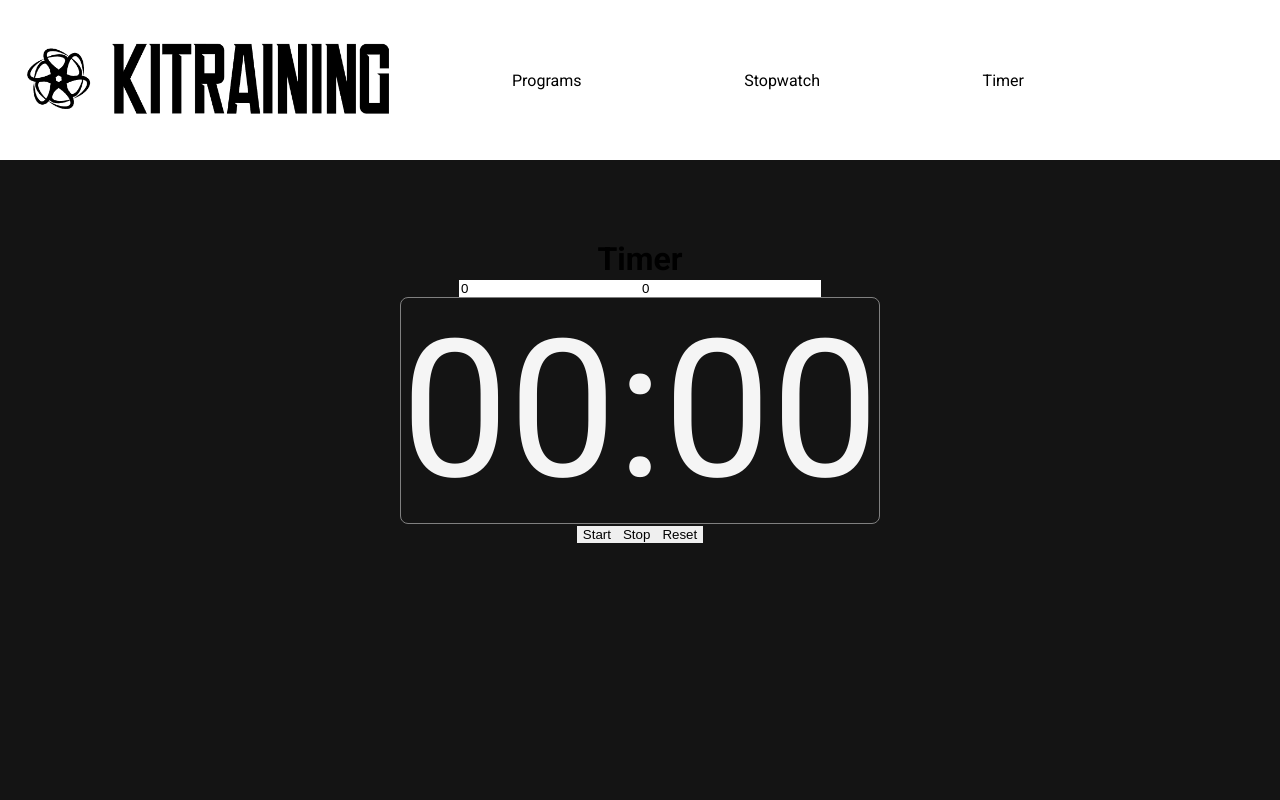
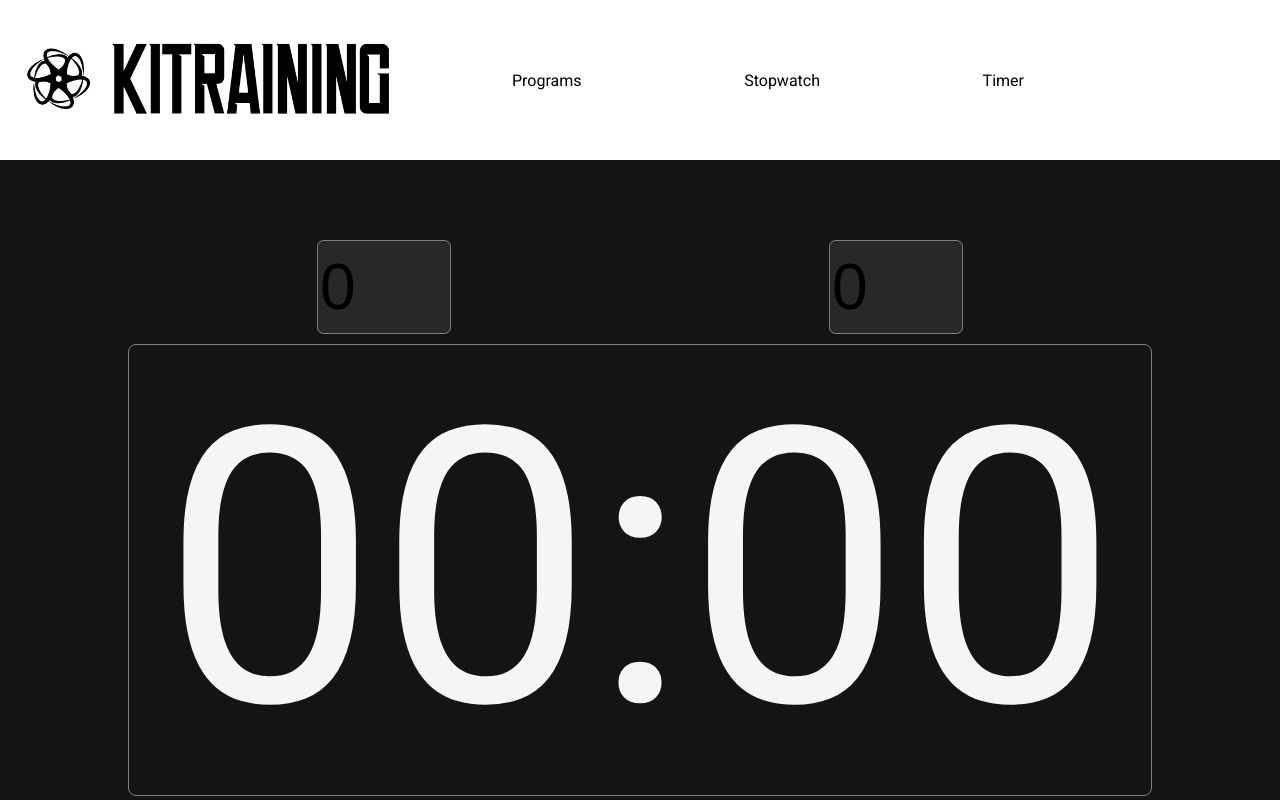
Before and after one commit to KIMOUGINOT/training-page, a React (Create React App) app: page / in a window 1280 px wide. Both pictures are taken after a click on the element "Timer". Shown: the top 800 px of the page. Built offline with nearby package versions, Linux system fonts and the light colour scheme; the HTML template or start-up script is replaced by a standard one.

Commit message:
styled the timer

```diff
--- a/src/App.css
+++ b/src/App.css
@@ -142,22 +142,22 @@ body {
   border: 1px solid gray;
   color: whitesmoke;
   border-radius: 8px;
-  font-size: 15vw;
+  font-size: 30vw;
 }
 
 .timer-button-container {
   display: flex;
   justify-content: space-between;
-  align-items: center;
-  margin: 10px;
+  align-items: flex-start;
+  width: 80vw;
+  height: 15vw;
 }
 .timer-button {
   cursor: pointer;
   background-color:rgb(40,40,40);
   border-radius: 0.5vw;
   color: gray;
-  font-size: 1.5vw;
-  width: 8vw;
+  font-size: 8vw;
 }
 
 .lap-container{
@@ -166,6 +166,30 @@ body {
 .lap {
   color: gray;
   font-size: 1.5vw;
+}
+
+.time-container{
+  display: block;
+  justify-content: space-around;
+  align-items: center;
+  width: 80vw;
+  height: 50vw;
+}
+
+.timer-input-container {
+  display: flex;
+  justify-content: space-around;
+  align-items: center;
+  margin-bottom: 10px;
+}
+.timer-input {
+  background-color: rgb(40,40,40);
+  border-radius: 0.5vw;
+  border: 1px solid gray;
+  width: 10vw;
+  height: 7vw;
+  font-size: 5vw;
+  scrollbar-color: gray;
 }
 
 @media (max-width: 1400px) {
--- a/src/pages/Timer.js
+++ b/src/pages/Timer.js
@@ -49,15 +49,20 @@ const Timer = () => {
         return `${String(minutes).padStart(2, '0')}:${String(seconds).padStart(2, '0')}`;
     };
     return (
-        <div>
-            <h1>Timer</h1>
-            <input type='number' value={inputMinute} onChange={handleInputMinuteChange} ></input>
-            <input type='number' value={inputSecond} onChange={handleInputSecondChange}></input>
-            <p className="timer">{formatTime(seconds)}</p>
-            <button onClick={handleStart}>Start</button>
-            <button onClick={handleStop}>Stop</button>
-            <button onClick={handleReset}>Reset</button>
-        </div>
+        <>
+            <div className='time-container'>
+                <div className='timer-input-container'>
+                    <input className='timer-input' type='number' value={inputMinute} onChange={handleInputMinuteChange} ></input>
+                    <input className='timer-input' type='number' value={inputSecond} onChange={handleInputSecondChange}></input>
+                </div>
+                <p className="timer">{formatTime(seconds)}</p>
+            </div>
+            <div className='timer-button-container'>
+                <button className='timer-button' onClick={handleStart}>Start</button>
+                <button className='timer-button' onClick={handleStop}>Stop</button>
+                <button className='timer-button' onClick={handleReset}>Reset</button>
+            </div>
+        </>
     );
 };
 
```
